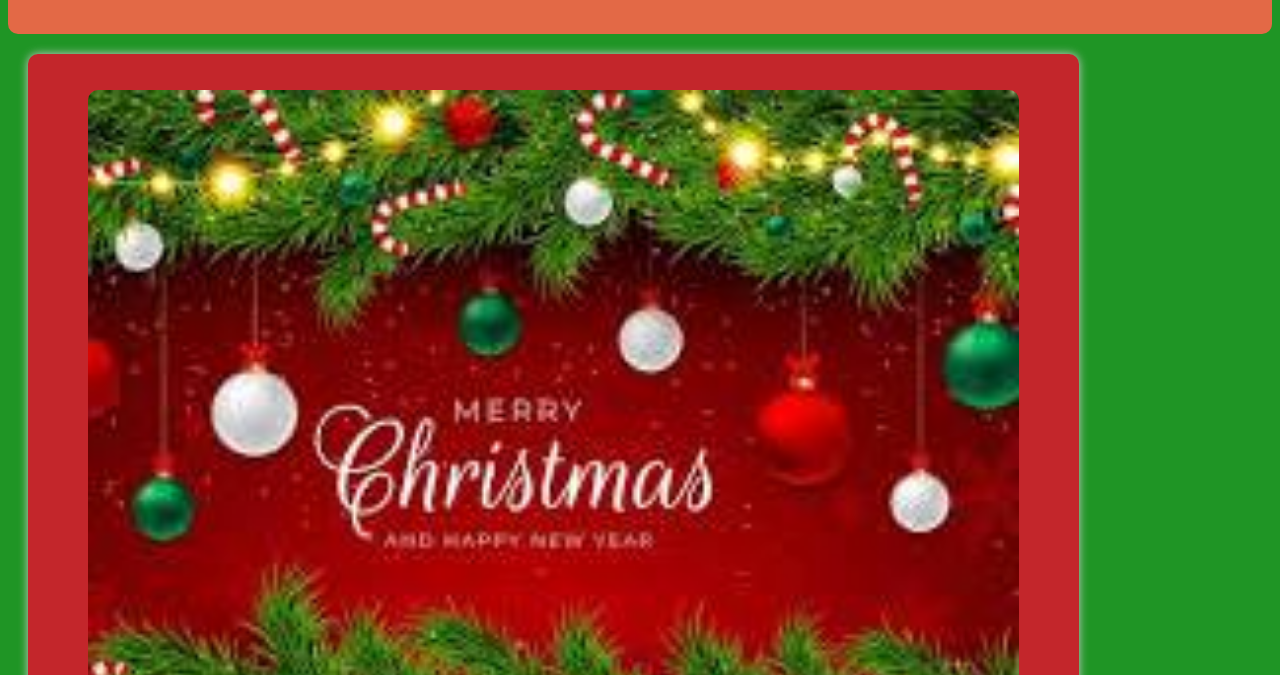
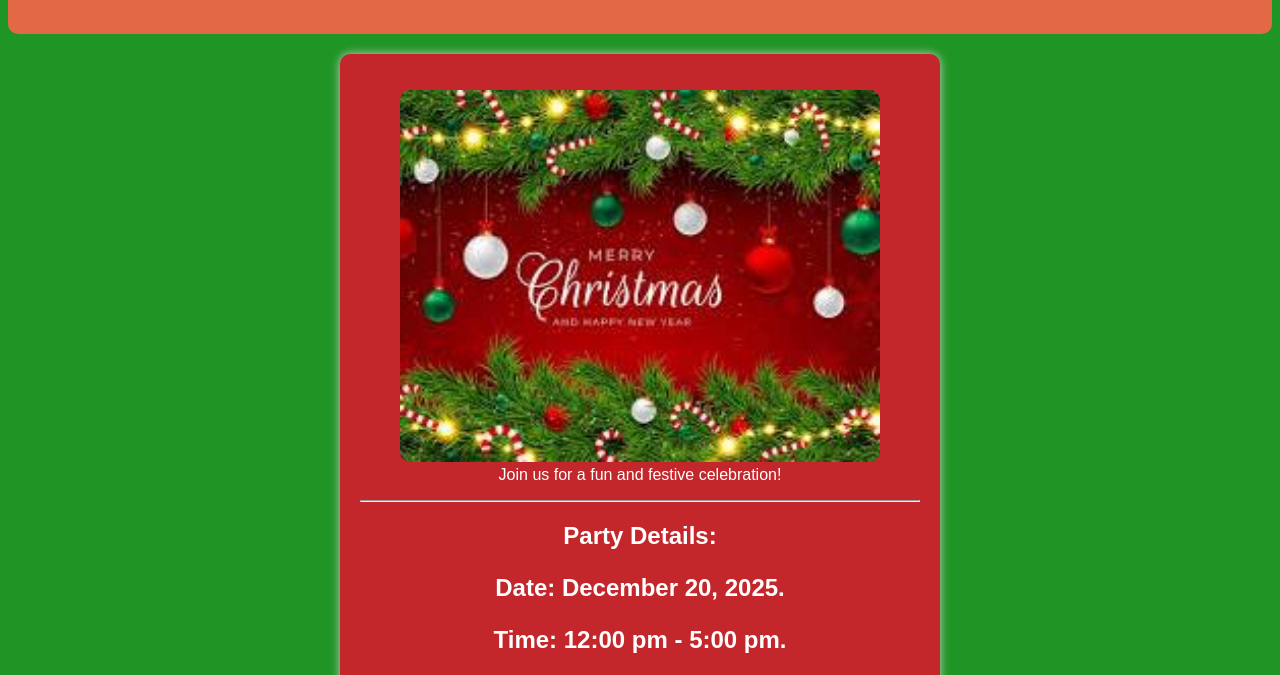
Before and after one commit to Villar-adrianne/Xmas.html, a plain HTML site: page index.html in a window 1280 px wide. Shown: the part 84-759 px from the top of the page. Drawn offline with Linux system fonts and the light colour scheme.

Commit message:
Update index.html

```diff
--- a/index.html
+++ b/index.html
@@ -20,10 +20,12 @@
   main {
     background-color: #c3262b;
     padding: 20px;
-    margin: 20px;
-    width: 80%;
+    margin: 20px auto;
+    width: 90%;
+    max-width: 600px;
     border-radius: 10px;
     box-shadow: 0 0 10px #ccc;
+    box-sizing: border-box;
   }
   section {
     margin: 15px 0;
```
